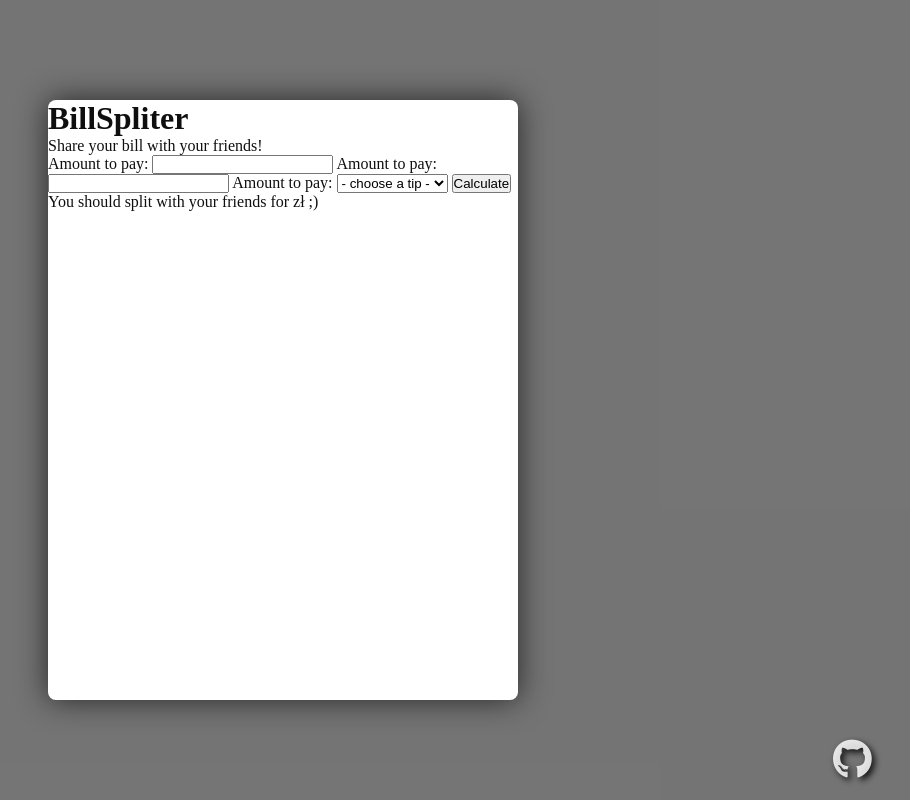
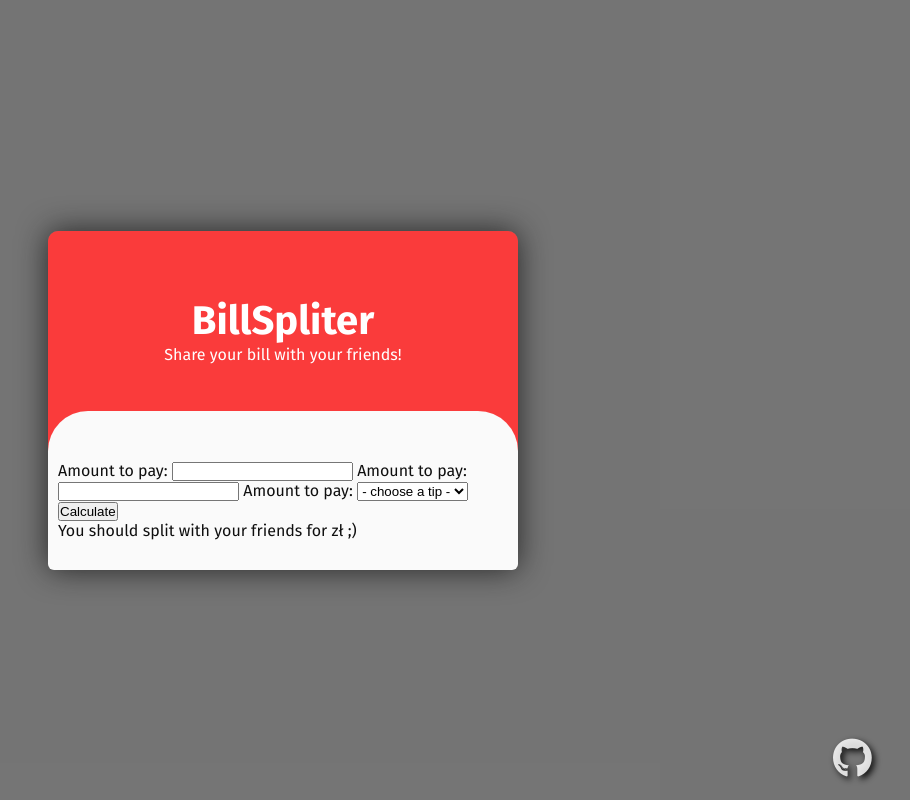
Before and after one commit to Usadowiony/Bill-Splitter-App, a plain HTML site: page index.html in a window 1280 px wide. Shown: the whole page, without its empty margins (357-1267 px from the left). Drawn offline with Linux system fonts and the light colour scheme.

Commit message:
work on styles

```diff
--- a/index.html
+++ b/index.html
@@ -14,11 +14,12 @@
     <a class="github-ico" href="https://github.com/Usadowiony" target="_blank"><i class="fa-brands fa-github"></i></a>
     <div class="flex-conteiner">
         <div class="app-conteiner">
-            <header>
-                <h1>BillSpliter</h1>
-                <p>Share your bill with your friends!</p>
+            <header class="header">
+                <h1 class="header__h1">BillSpliter</h1>
+                <p class="header__p">Share your bill with your friends!</p>
+                <div class="header__overlay"></div>
             </header>
-            <main>
+            <main class="main">
                 <label for="price">Amount to pay:</label>
                 <input type="number" id="price">
 
--- a/sass/style.scss
+++ b/sass/style.scss
@@ -1,3 +1,5 @@
+@import url("https://fonts.googleapis.com/css2?family=Fira+Sans:wght@400;700&display=swap");
+
 * {
 	margin: 0;
 	padding: 0;
@@ -8,6 +10,7 @@ body {
 	background-image: url(../img/background.jpeg);
 	background-size: cover;
 	background-position: center;
+	font-family: "Fira Sans", sans-serif;
 }
 
 .github-ico {
@@ -28,10 +31,46 @@ body {
 }
 
 .app-conteiner {
-	min-height: 600px;
 	width: 470px;
-	background-color: #fff;
 	box-shadow: 0 0 30px #141414ce;
-	border-radius: 8px;
+	border-radius: 10px;
 	color: #0f0f0f;
 }
+
+.header {
+	position: relative;
+	height: 200px;
+	padding-bottom: 30px;
+	background-color: #ff3a3af6;
+	border-top-left-radius: 10px;
+	border-top-right-radius: 10px;
+	color: #fff;
+	font-size: 20px;
+
+	//flex
+	display: flex;
+	justify-content: center;
+	align-items: center;
+	flex-direction: column;
+
+	&__p {
+		font-size: 16px;
+	}
+
+	&__overlay {
+		position: absolute;
+		bottom: 0;
+		height: 50px;
+		width: 100%;
+		background-color: #fafafa;
+		border-top-left-radius: 40px;
+		border-top-right-radius: 40px;
+	}
+}
+
+.main {
+	padding: 0 10px 30px 10px;
+	background-color: #fafafa;
+	border-bottom-left-radius: 6px;
+	border-bottom-right-radius: 6px;
+}
```
Also changed, not shown: css/style.css, 1 other file.
